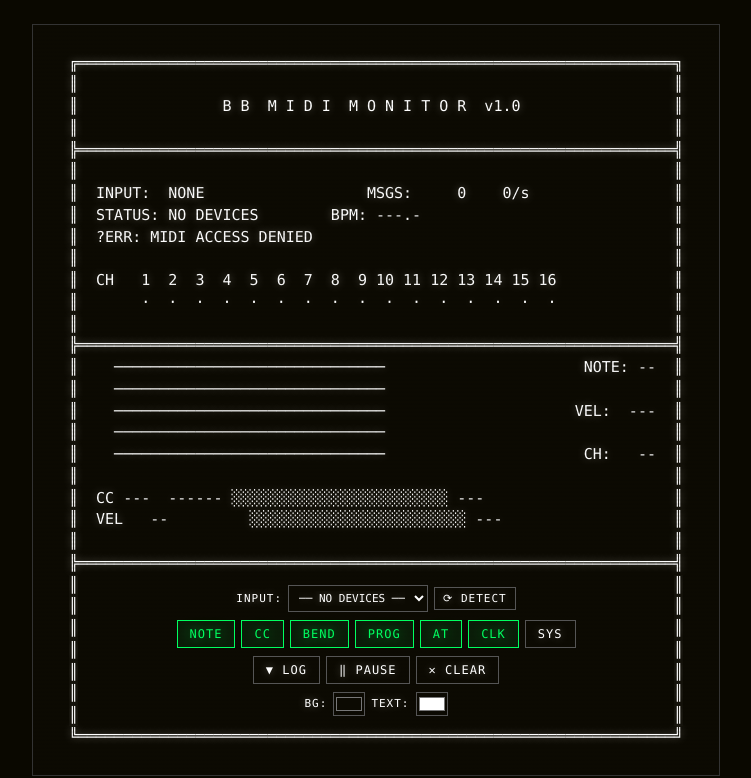
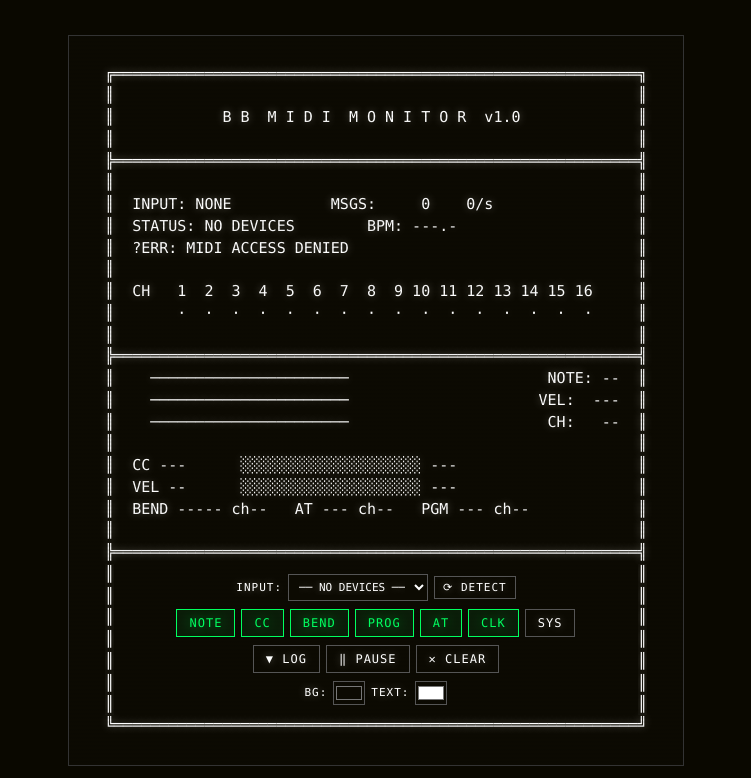
Before and after one commit to gghostdadd/bb-sonic-suite, a plain HTML site: page midi.html in a window 1280 px wide. Both pictures are taken after a click on the button "✕ CLEAR". Shown: the whole page, without its empty margins (264-1015 px from the left). Drawn offline with Linux system fonts and the light colour scheme.

Commit message:
Update midi.html

```diff
--- a/midi.html
+++ b/midi.html
@@ -202,12 +202,12 @@ body {
 <script>
 
 // ── CONSTANTS ─────────────────────────────────────
-const W = 66;
+const W = 58;
 const LOG_LINES = 10;
 const BAR_W = 12;
-const CC_BAR_W = 24;
-const STAFF_W = 30;
-const STAFF_CENTER = 15;
+const CC_BAR_W = 20;
+const STAFF_W = 22;
+const STAFF_CENTER = 11;
 const MAX_MESSAGES = 500;
 
 const NOTE_NAMES = ['C','C#','D','D#','E','F','F#','G','G#','A','A#','B'];
@@ -246,6 +246,9 @@ let transportState = '';
 
 let lastNote = null;   // { midi, vel, ch }
 let lastCC = null;     // { cc, val, ch }
+let lastBend = null;   // { val, ch }
+let lastAT = null;     // { val, ch }
+let lastPGM = null;    // { val, ch }
 let logVisible = false;
 
 let filters = {
@@ -318,70 +321,69 @@ function renderStaff(lines) {
   const velStr = lastNote ? String(lastNote.vel) : '---';
   const chStr = lastNote ? String(lastNote.ch) : '--';
 
-  // Map position → row (0-4) and on-line vs in-space
+  // Map to 3 rows: top (high), mid, bot (low)
   let noteRow = null;
-  let onLine = false;
   if (noteStaffPos !== null) {
-    onLine = noteStaffPos % 2 === 0;
-    noteRow = onLine ? (10 - noteStaffPos) / 2 : (11 - noteStaffPos) / 2;
+    if (noteStaffPos >= 9) noteRow = 0;
+    else if (noteStaffPos >= 5) noteRow = 1;
+    else noteRow = 2;
   }
 
-  // 5 rows — one per staff line, F5 (top) to E4 (bottom)
-  // ● = note on a line, ○ = note in the space just above this line
-  for (let row = 0; row < 5; row++) {
+  // 3 compact staff lines
+  for (let row = 0; row < 3; row++) {
     const hasNote = noteRow === row;
     const arr = new Array(STAFF_W);
     for (let i = 0; i < STAFF_W; i++) arr[i] = '─';
     if (hasNote) {
       const flash = noteFlash > 0 && noteFlash % 4 < 2;
-      arr[STAFF_CENTER] = onLine ? (flash ? '◉' : '●') : (flash ? '◎' : '○');
+      arr[STAFF_CENTER] = flash ? '◉' : '●';
       if (sharp) arr[STAFF_CENTER - 1] = '♯';
     }
 
     let info = '';
     if (row === 0) info = 'NOTE: ' + noteStr;
-    if (row === 2) info = 'VEL:  ' + velStr;
-    if (row === 4) info = 'CH:   ' + chStr;
+    if (row === 1) info = 'VEL:  ' + velStr;
+    if (row === 2) info = 'CH:   ' + chStr;
 
     const left = '    ' + arr.join('');
-    if (info) {
-      const full = left + ' '.repeat(Math.max(1, W - left.length - info.length - 2)) + info;
-      lines.push(lpad(full.length > W ? full.slice(0, W) : full));
-    } else {
-      lines.push(lpad(left));
-    }
+    const full = left + ' '.repeat(Math.max(1, W - left.length - info.length - 2)) + info;
+    lines.push(lpad(full.length > W ? full.slice(0, W) : full));
   }
 }
 
 // ── CC / VEL BARS ─────────────────────────────────
 function renderBars(lines) {
+  const LBL_W = 12;
+
   // CC bar
   if (lastCC) {
     const ccName = CC_NAMES[lastCC.cc] || '';
-    const label = 'CC ' + String(lastCC.cc).padStart(3,'0') + ' ' + ccName.slice(0,6).padEnd(6);
+    const label = ('CC ' + String(lastCC.cc).padStart(3,'0') + ' ' + ccName.slice(0,6)).padEnd(LBL_W);
     const bar = valueBar(lastCC.val, 127, CC_BAR_W);
-    const valStr = String(lastCC.val).padStart(3);
-    const chStr = 'ch ' + String(lastCC.ch).padStart(2);
-    lines.push(lpad('  ' + label + ' ' + bar + ' ' + valStr + '  ' + chStr));
+    lines.push(lpad('  ' + label + bar + ' ' + String(lastCC.val).padStart(3) + '  ch ' + String(lastCC.ch).padStart(2)));
   } else {
-    const emptyLabel = 'CC ---  ------';
-    const emptyBar = '░'.repeat(CC_BAR_W);
-    lines.push(lpad('  ' + emptyLabel + ' ' + emptyBar + ' ---'));
+    lines.push(lpad('  ' + 'CC ---'.padEnd(LBL_W) + '░'.repeat(CC_BAR_W) + ' ---'));
   }
 
   // Velocity bar
   if (lastNote) {
-    const nName = midiNoteName(lastNote.midi).padEnd(5);
-    const label = 'VEL   ' + nName + '    ';
+    const label = ('VEL ' + midiNoteName(lastNote.midi)).padEnd(LBL_W);
     const bar = valueBar(lastNote.vel, 127, CC_BAR_W);
-    const valStr = String(lastNote.vel).padStart(3);
-    const chStr = 'ch ' + String(lastNote.ch).padStart(2);
-    lines.push(lpad('  ' + label + ' ' + bar + ' ' + valStr + '  ' + chStr));
+    lines.push(lpad('  ' + label + bar + ' ' + String(lastNote.vel).padStart(3) + '  ch ' + String(lastNote.ch).padStart(2)));
   } else {
-    const emptyLabel = 'VEL   --        ';
-    const emptyBar = '░'.repeat(CC_BAR_W);
-    lines.push(lpad('  ' + emptyLabel + ' ' + emptyBar + ' ---'));
+    lines.push(lpad('  ' + 'VEL --'.padEnd(LBL_W) + '░'.repeat(CC_BAR_W) + ' ---'));
   }
+}
+
+// ── BEND / AT / PGM READOUTS ─────────────────────
+function renderReadouts(lines) {
+  const bv = lastBend ? ((lastBend.val >= 0 ? '+' : '') + lastBend.val).padStart(6) : ' -----';
+  const bc = lastBend ? String(lastBend.ch).padStart(2) : '--';
+  const av = lastAT ? String(lastAT.val).padStart(3) : '---';
+  const ac = lastAT ? String(lastAT.ch).padStart(2) : '--';
+  const pv = lastPGM ? String(lastPGM.val).padStart(3) : '---';
+  const pc = lastPGM ? String(lastPGM.ch).padStart(2) : '--';
+  lines.push(lpad('  BEND' + bv + ' ch' + bc + '   AT ' + av + ' ch' + ac + '   PGM ' + pv + ' ch' + pc));
 }
 
 // ── MESSAGE FORMATTING ───────────────────────────
@@ -469,7 +471,7 @@ function render() {
   let inputName = 'NONE';
   if (selectedInputId === 'all' && inputs.length > 0) inputName = 'ALL (' + inputs.length + ')';
   else { const inp = inputs.find(i => i.id === selectedInputId); if (inp) inputName = inp.name; }
-  const truncInput = inputName.length > 20 ? inputName.slice(0,17) + '...' : inputName;
+  const truncInput = inputName.length > 14 ? inputName.slice(0,11) + '...' : inputName;
 
   // BPM / Transport
   const bpmStr = bpm > 0 ? bpm.toFixed(1) : '---.-';
@@ -490,7 +492,7 @@ function render() {
 
   // Status section
   const rateStr = rate > 0 ? String(rate).padStart(4) + '/s' : '   0/s';
-  lines.push(lpad('  INPUT:  ' + truncInput.padEnd(22) + 'MSGS: ' + String(msgCount).padStart(5) + ' ' + rateStr));
+  lines.push(lpad('  INPUT: ' + truncInput.padEnd(15) + 'MSGS: ' + String(msgCount).padStart(5) + ' ' + rateStr));
   const statusPad = statusTxt.padEnd(18);
   const bpmPad = ('BPM: ' + bpmStr).padEnd(14);
   lines.push(lpad('  STATUS: ' + statusPad + bpmPad + transportStr));
@@ -513,8 +515,9 @@ function render() {
   renderStaff(lines);
   lines.push(lpad(''));
 
-  // CC + Velocity bars
+  // CC + Velocity bars + readouts
   renderBars(lines);
+  renderReadouts(lines);
   lines.push(lpad(''));
 
   // Log section (collapsible)
@@ -679,13 +682,16 @@ function onMidiMessage(e) {
       addMessage({ time, type: 'CC', ch, d1: data[1], d2: data[2] });
       break;
     case 0xC0:
+      lastPGM = { val: data[1], ch };
       addMessage({ time, type: 'PROG', ch, d1: data[1] });
       break;
     case 0xD0:
+      lastAT = { val: data[1], ch };
       addMessage({ time, type: 'CH_PRESS', ch, d1: data[1] });
       break;
     case 0xE0: {
       const bendVal = ((data[2] << 7) | data[1]) - 8192;
+      lastBend = { val: bendVal, ch };
       addMessage({ time, type: 'BEND', ch, d1: data[1], d2: data[2], bendVal });
       break;
     }
@@ -739,6 +745,9 @@ function clearLog() {
   msgTimestamps = [];
   lastNote = null;
   lastCC = null;
+  lastBend = null;
+  lastAT = null;
+  lastPGM = null;
   startTime = performance.now();
   bpm = 0; clockTimes = []; transportState = '';
   for (let i = 0; i < 16; i++) channelActivity[i] = 0;
```
